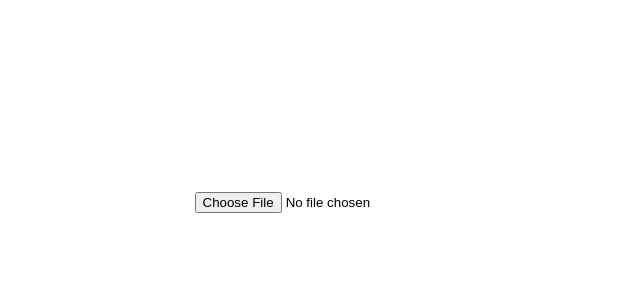
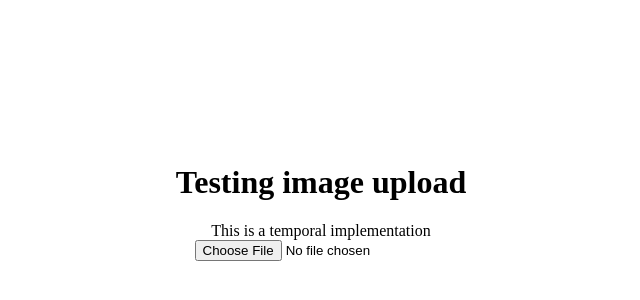
Before and after one commit to proyectvendxp/Client_Recognition_System, a plain HTML site: page index.html in a window 1280 px wide. Shown: the part 198-498 px from the top of the page, without its empty margins (319-959 px from the left). Drawn offline with Linux system fonts and the light colour scheme.

Commit message:
Update temp

```diff
--- a/index.html
+++ b/index.html
@@ -26,6 +26,8 @@
     }
   </style>
 </head>
+  <h1>Testing image upload</h1>
+<a>This is a temporal implementation<a>
 <body>
   <input type="file" id="imageUpload">
 </body>
```
